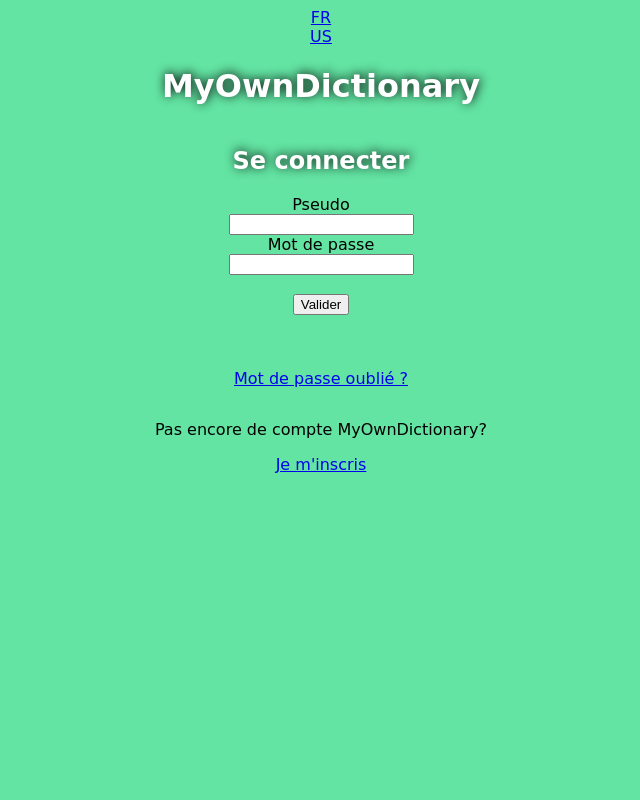
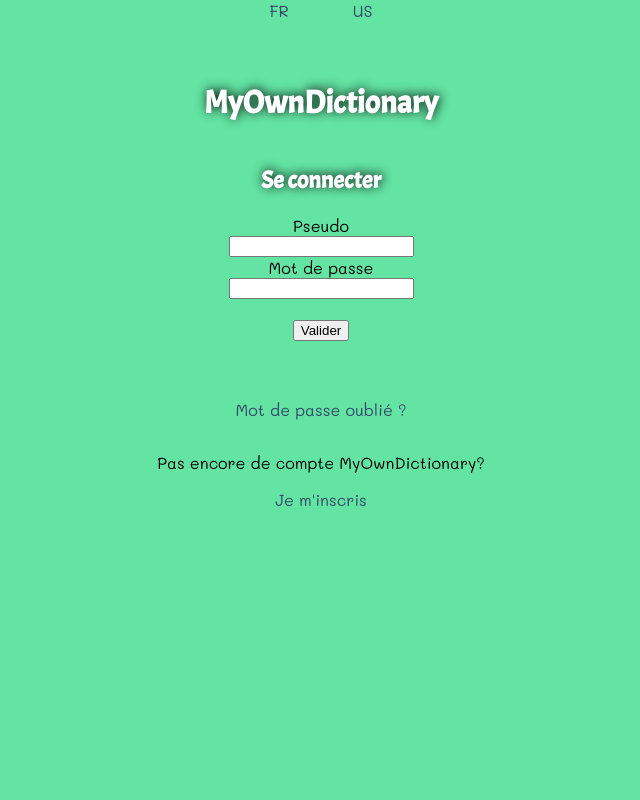
Before and after one commit to jonatanbzk/myowndictionary_v1, a PHP site: page / in a window 1280 px wide. Shown: the whole page, without its empty margins (319-959 px from the left). Run offline with PHP 8.4, Linux system fonts and the light colour scheme; some libraries are stand-ins or nearby versions.

Commit message:
css change color, fonts style, language link display

```diff
--- a/public/style.css
+++ b/public/style.css
@@ -6,17 +6,40 @@ h1 {
 h1, h2 {
   color: white;
   text-shadow: 1px -1px 11px black;
+  font-family: 'Acme', sans-serif;
 }
 
 body {
   background-color: #63e4a3;
   margin-left: 30px;
   margin-right: 30px;
+  margin-top: 0px;
   display: flex;
   flex-direction: column;
   justify-content: center;
   text-align: center;
-  font-family: Comic sans MS;
+  font-family: 'Mali', cursive;
+}
+
+a {
+  color: #36486b;
+  text-decoration: none;
+}
+
+.langLink {
+  background-color: #63e4a3;
+  display: flex;
+  margin-top: 0px;
+  padding-top: 0px;
+  justify-content: center;
+}
+
+#leftLink {
+  margin-right: 2em;
+}
+
+#rightLink {
+  margin-left: 2em;
 }
 
 div {
@@ -133,9 +156,9 @@ table {
     outline: none;
     background: none;
     cursor: pointer;
-    color: #0000EE;
     padding: 0;
-    text-decoration: underline;
     font-family: inherit;
     font-size: inherit;
+    color: #36486b;
+    text-decoration: none;
 }
--- a/view/template.php
+++ b/view/template.php
@@ -12,12 +12,21 @@
 </script>
 
     <meta charset="utf-8" />
-    <a href="<?php $_SERVER['QUERY_STRING']?>?locale=fr_FR">FR</a>
-    <a href="<?php $_SERVER['QUERY_STRING']?>?locale=en_US">US</a>
+
+ <link href="https://fonts.googleapis.com/css?family=Acme|Mali&display=swap" rel="stylesheet">
+
+
+
     <title>MyOwnDictionary</title>
     <link href="./public/style.css" rel="stylesheet" />
   </head>
   <body>
+    <div class="langLink">
+      <a id="leftLink" href="<?php $_SERVER['QUERY_STRING']?>?locale=fr_FR">
+        FR</a>
+      <a id="rightLink" href="<?php $_SERVER['QUERY_STRING']?>?locale=en_US">
+        US</a>
+    </div>
     <h1>MyOwnDictionary</h1>
     <?= $content ?>
   </body>
```
